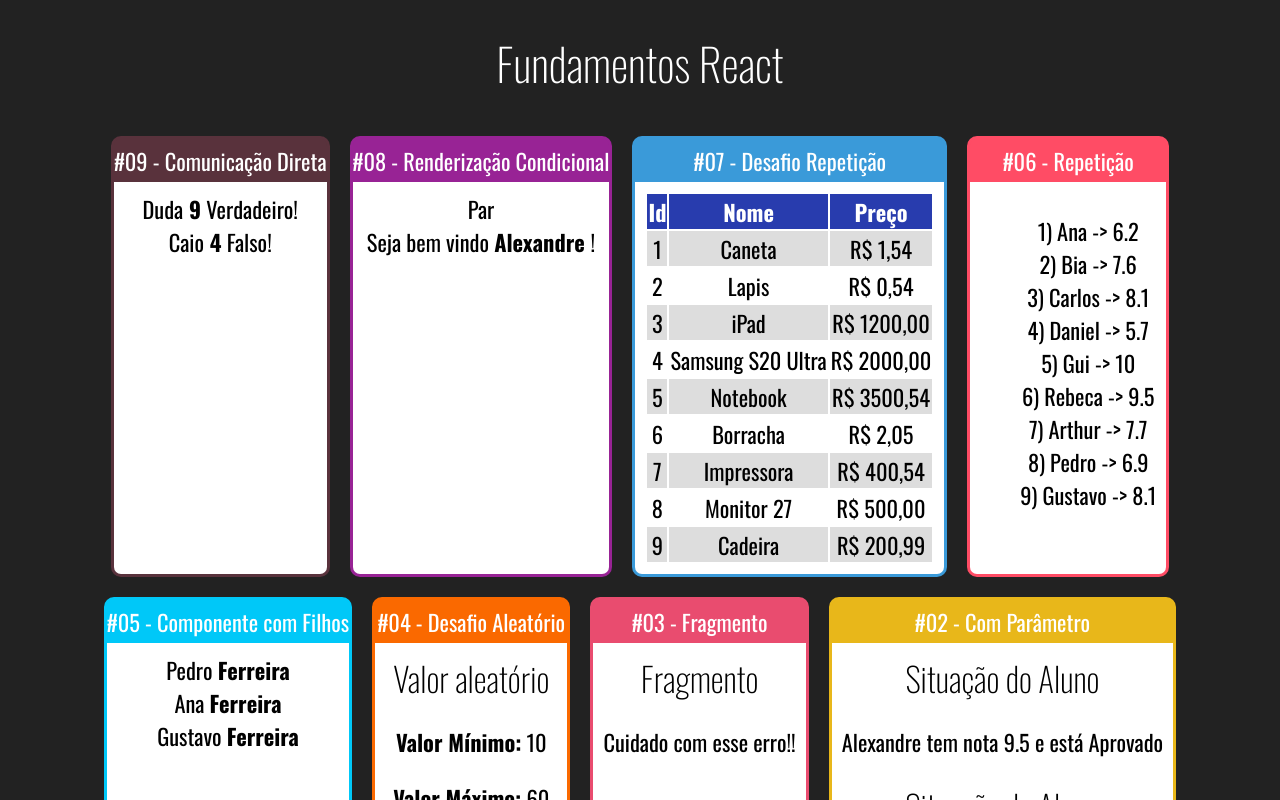
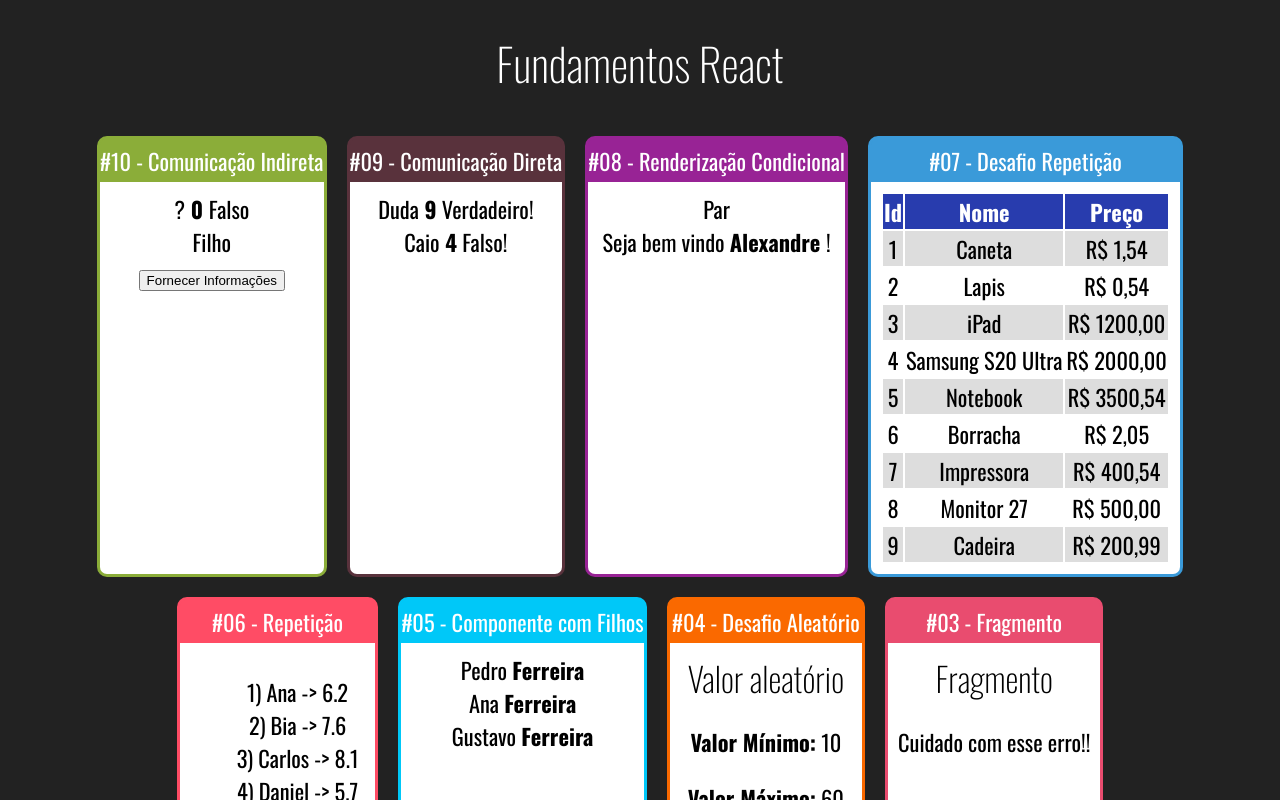
Before and after one commit to alexandreafc/curso-react, a React (Create React App) app in the folder fundamentos-react/: page / in a window 1280 px wide. Shown: the top 800 px of the page. Built offline with nearby package versions, Linux system fonts and the light colour scheme.

Commit message:
Adicionado componente IndiretaFilho e IndiretaPai

```diff
--- a/fundamentos-react/src/App.jsx
+++ b/fundamentos-react/src/App.jsx
@@ -1,6 +1,7 @@
 import "./App.css";
 import React from "react";
 
+import IndiretaPai from "./components/comunicacao/IndiretaPai.jsx";
 import DiretaPai from "./components/comunicacao/DiretaPai";
 import UsuarioInfo from "./components/condicional/UsuarioInfo";
 import ParOuImpar from "./components/condicional/ParOuImpar";
@@ -19,6 +20,10 @@
 		<h1>Fundamentos React</h1>
 
 		<div className='Cards'>
+			<Card titulo='#10 - Comunicação Indireta' color='#8BAD39'>
+				<IndiretaPai />
+			</Card>
+
 			<Card titulo='#09 - Comunicação Direta' color='#59323C'>
 				<DiretaPai></DiretaPai>
 			</Card>
--- /dev/null
+++ b/fundamentos-react/src/components/comunicacao/IndiretaFilho.jsx
@@ -0,0 +1,17 @@
+import React from "react";
+
+export default (props) => {
+	const callBack = props.quandoClicar;
+	const min = 50;
+	const max = 70;
+	const gerarIdade = () => parseInt(Math.random() * 20) + 50;
+	const gerarNerd = () => Math.random() > 0.5;
+	return (
+		<div>
+			<div>Filho</div>
+			<button onClick={(_) => callBack("João", gerarIdade(), gerarNerd())}>
+				Fornecer Informações
+			</button>
+		</div>
+	);
+};
--- /dev/null
+++ b/fundamentos-react/src/components/comunicacao/IndiretaPai.jsx
@@ -0,0 +1,28 @@
+import React, { useState } from "react";
+import IndiretaFilho from "./IndiretaFilho";
+
+export default (props) => {
+	const [nome, setNome] = useState("?");
+	const [idade, setIdade] = useState(0);
+	const [nerd, setNerd] = useState(false);
+
+	//nome idade nerd
+	function fornecerInformacoes(nomeParam, idadeParam, nerdParam) {
+		setNome(nomeParam);
+		setIdade(idadeParam);
+		setNerd(nerdParam);
+	}
+
+	return (
+		<div>
+			<div>
+				<span>{nome}</span>
+				<span>
+					<strong> {idade} </strong>
+				</span>
+				<span>{nerd ? "Verdadeiro" : "Falso"}</span>
+			</div>
+			<IndiretaFilho quandoClicar={fornecerInformacoes}></IndiretaFilho>
+		</div>
+	);
+};
```
